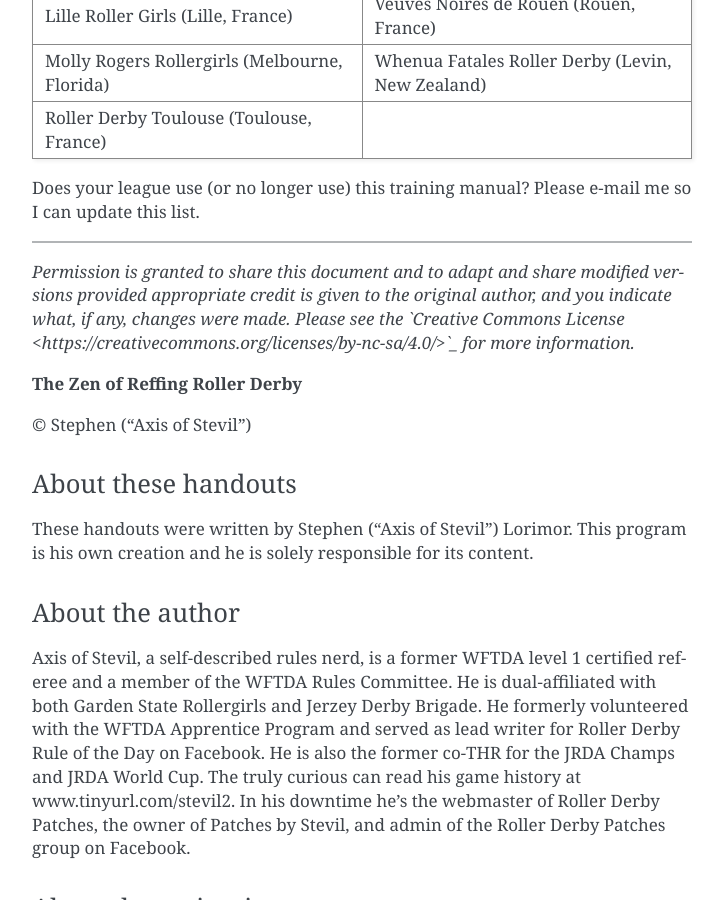
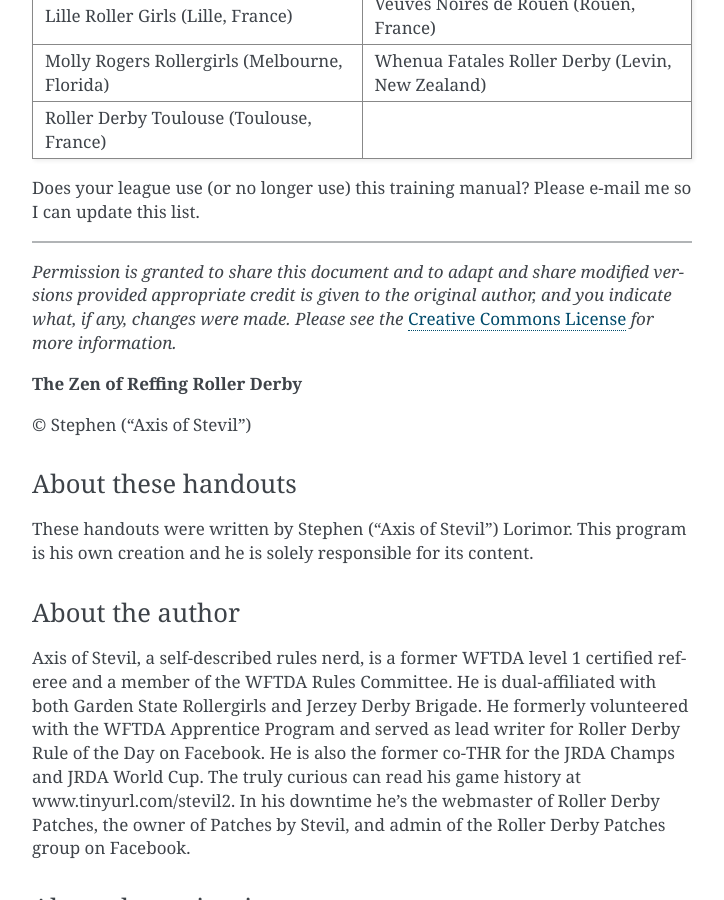
Before and after one commit to mrogaski/zenref, a Sphinx documentation site: the page built from docs/source/index.rst, in a window 1280 px wide and 900 px high, scrolled down 1728 px. Shown: the whole window, without its empty margins (388-1112 px from the left). Built offline with Sphinx 7.4.7, drawn with Linux system fonts in a browser that asks for light colours.

Commit message:
Fix link.

```diff
--- a/docs/source/index.rst
+++ b/docs/source/index.rst
@@ -81,7 +81,7 @@
 
 ----
 
-*Permission is granted to share this document and to adapt and share modified versions provided appropriate credit is given to the original author, and you indicate what, if any, changes were made. Please see the `Creative Commons License <https://creativecommons.org/licenses/by-nc-sa/4.0/>`_  for more information.*
+*Permission is granted to share this document and to adapt and share modified versions provided appropriate credit is given to the original author, and you indicate what, if any, changes were made. Please see the* `Creative Commons License <https://creativecommons.org/licenses/by-nc-sa/4.0/>`_ *for more information.*
 
 **The Zen of Reffing Roller Derby**
 
```
